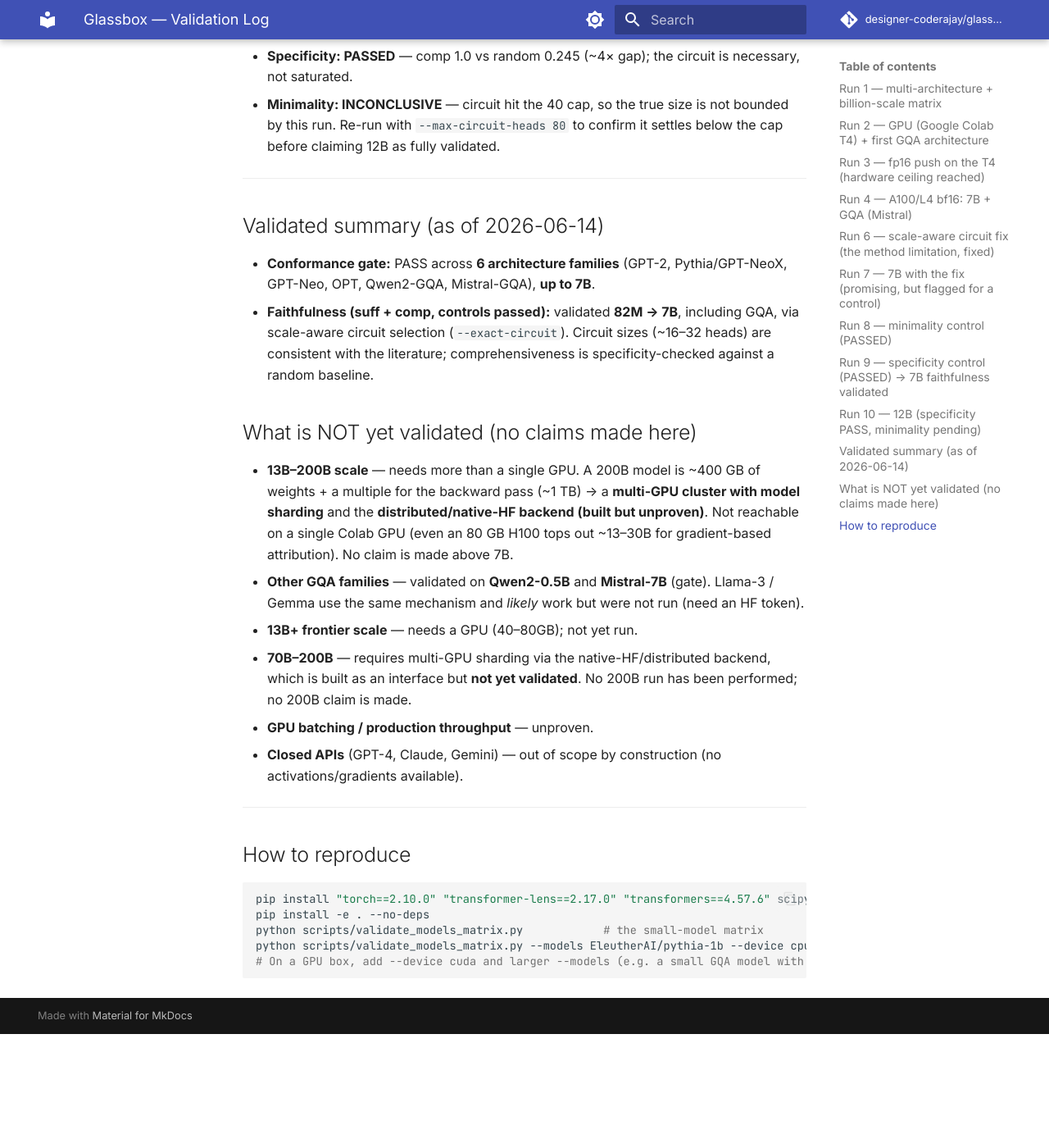
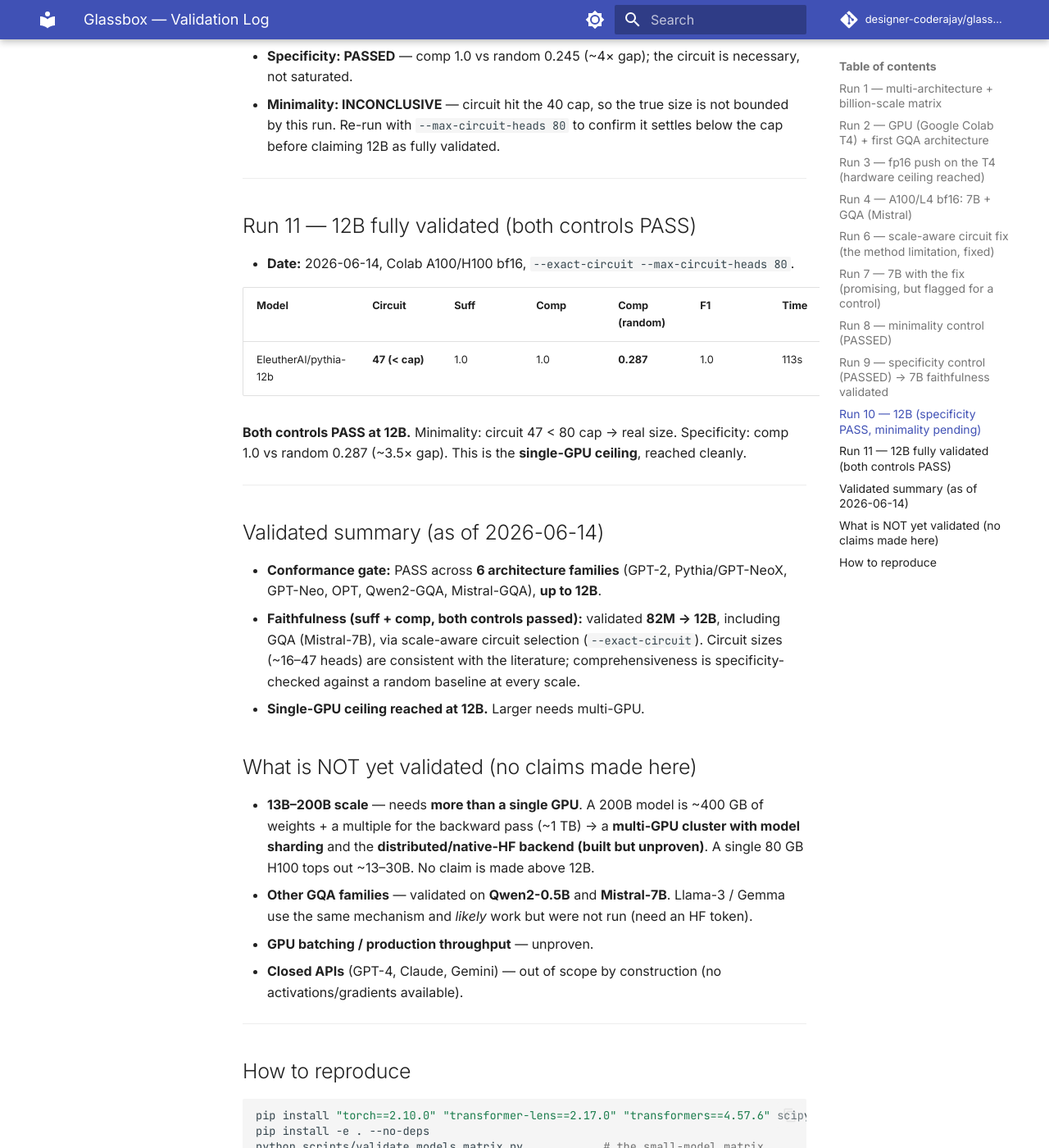
Before and after one commit to designer-coderajay/Glassbox-AI-2.0-Mechanistic-Interpretability-tool, an MkDocs documentation site: the page built from docs/VALIDATION_LOG.md, in a window 1280 px wide and 1400 px high, scrolled down 6814 px. Shown: the whole window at 82% size. Built offline with MkDocs 1.6.1 and Material for MkDocs 9.7.7, drawn with Linux system fonts in a browser that asks for light colours; comment, search, counter and statistics services are not loaded; before the commit the page ends 8075 px from its top, so only the background shows below that.

Commit message:
docs: 12B fully validated (both controls; circuit 47, comp 1.0 vs random 0.287) — single-GPU ceiling

```diff
--- a/docs/VALIDATION_LOG.md
+++ b/docs/VALIDATION_LOG.md
@@ -250,29 +250,39 @@ GQA model (Mistral)**.
 
 ---
 
+## Run 11 — 12B fully validated (both controls PASS)
+
+- **Date:** 2026-06-14, Colab A100/H100 bf16, `--exact-circuit --max-circuit-heads 80`.
+
+| Model | Circuit | Suff | Comp | Comp (random) | F1 | Time |
+|---|---|---|---|---|---|---|
+| EleutherAI/pythia-12b | **47 (< cap)** | 1.0 | 1.0 | **0.287** | 1.0 | 113s |
+
+**Both controls PASS at 12B.** Minimality: circuit 47 < 80 cap → real size.
+Specificity: comp 1.0 vs random 0.287 (~3.5× gap). This is the **single-GPU
+ceiling**, reached cleanly.
+
+---
+
 ## Validated summary (as of 2026-06-14)
 
 - **Conformance gate:** PASS across **6 architecture families** (GPT-2,
-  Pythia/GPT-NeoX, GPT-Neo, OPT, Qwen2-GQA, Mistral-GQA), **up to 7B**.
-- **Faithfulness (suff + comp, controls passed):** validated **82M → 7B**,
-  including GQA, via scale-aware circuit selection (`--exact-circuit`). Circuit
-  sizes (~16–32 heads) are consistent with the literature; comprehensiveness is
-  specificity-checked against a random baseline.
+  Pythia/GPT-NeoX, GPT-Neo, OPT, Qwen2-GQA, Mistral-GQA), **up to 12B**.
+- **Faithfulness (suff + comp, both controls passed):** validated **82M → 12B**,
+  including GQA (Mistral-7B), via scale-aware circuit selection (`--exact-circuit`).
+  Circuit sizes (~16–47 heads) are consistent with the literature; comprehensiveness
+  is specificity-checked against a random baseline at every scale.
+- **Single-GPU ceiling reached at 12B.** Larger needs multi-GPU.
 
 ## What is NOT yet validated (no claims made here)
 
-- **13B–200B scale** — needs more than a single GPU. A 200B model is ~400 GB of
-  weights + a multiple for the backward pass (~1 TB) → a **multi-GPU cluster with
-  model sharding** and the **distributed/native-HF backend (built but unproven)**.
-  Not reachable on a single Colab GPU (even an 80 GB H100 tops out ~13–30B for
-  gradient-based attribution). No claim is made above 7B.
-- **Other GQA families** — validated on **Qwen2-0.5B** and **Mistral-7B** (gate).
-  Llama-3 / Gemma use the same mechanism and *likely* work but were not run (need
-  an HF token).
-- **13B+ frontier scale** — needs a GPU (40–80GB); not yet run.
-- **70B–200B** — requires multi-GPU sharding via the native-HF/distributed
-  backend, which is built as an interface but **not yet validated**. No 200B run
-  has been performed; no 200B claim is made.
+- **13B–200B scale** — needs **more than a single GPU**. A 200B model is ~400 GB
+  of weights + a multiple for the backward pass (~1 TB) → a **multi-GPU cluster
+  with model sharding** and the **distributed/native-HF backend (built but
+  unproven)**. A single 80 GB H100 tops out ~13–30B. No claim is made above 12B.
+- **Other GQA families** — validated on **Qwen2-0.5B** and **Mistral-7B**. Llama-3
+  / Gemma use the same mechanism and *likely* work but were not run (need an HF
+  token).
 - **GPU batching / production throughput** — unproven.
 - **Closed APIs** (GPT-4, Claude, Gemini) — out of scope by construction (no
   activations/gradients available).
```
Also changed, not shown: README.md (+6 -5 lines), docs/METHODOLOGY_AND_ASSURANCE.md (+4 -3 lines).
